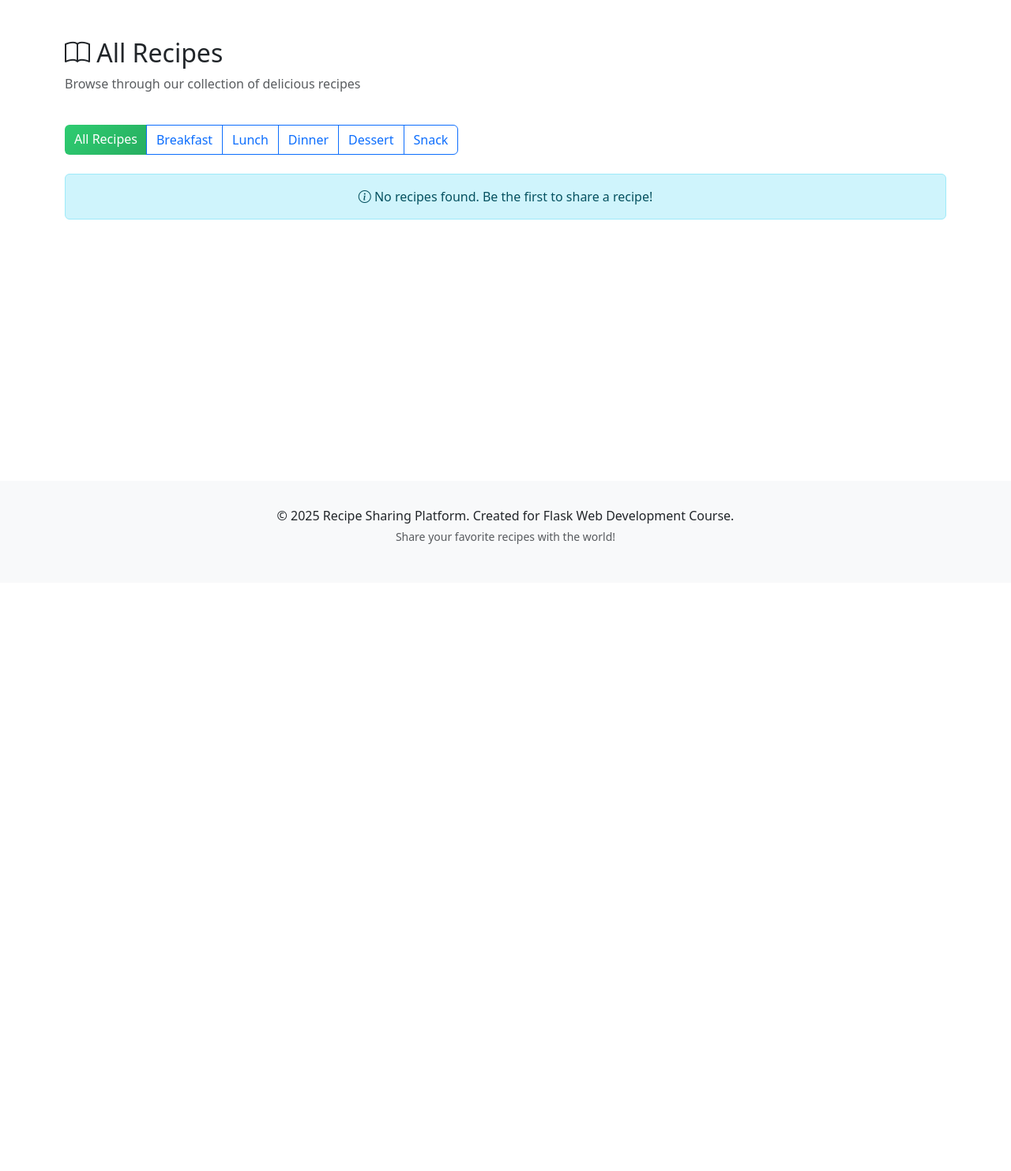
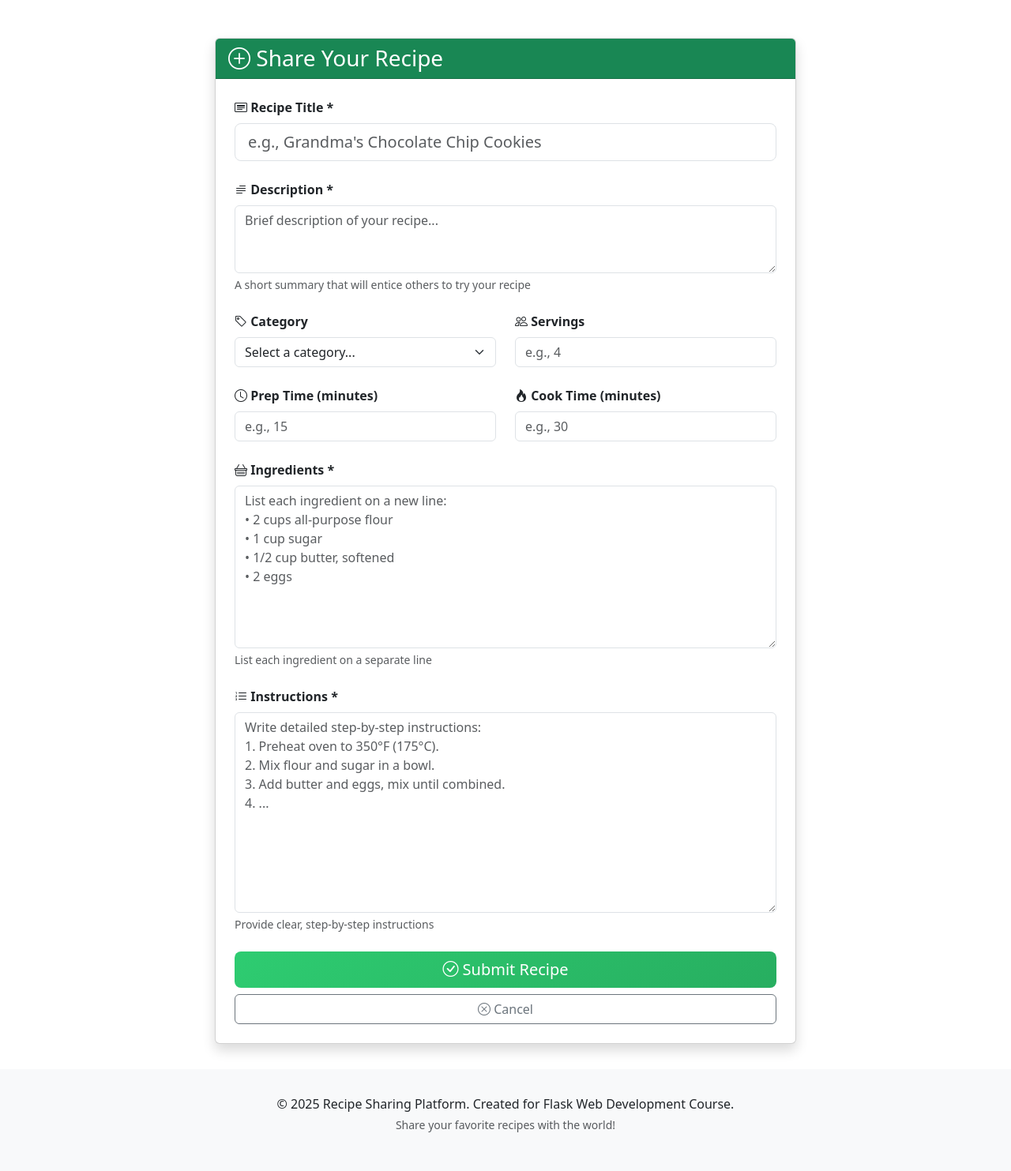
Before and after one commit to BlazingCrow88/miniproject3BrianShoemaker, a Flask app: page /recipes in a window 1280 px wide. Shown: the part 62-1545 px from the top of the page at 79% size. Before the commit the page ends 751 px from the top, so only its background shows below. Run offline with Flask 3, Linux system fonts and the light colour scheme.

Commit message:
created recipes.html

```diff
--- a/templates/recipes.html
+++ b/templates/recipes.html
@@ -1,123 +1,160 @@
 {% extends "base.html" %}
 
-{% block title %}All Recipes - Recipe Sharing Platform{% endblock %}
+{% block title %}Add Recipe - Recipe Sharing Platform{% endblock %}
 
 {% block content %}
-<div class="row mb-4">
-    <div class="col-12">
-        <h2><i class="bi bi-book"></i> All Recipes</h2>
-        <p class="text-muted">Browse through our collection of delicious recipes</p>
-    </div>
-</div>
+<div class="row justify-content-center">
+    <div class="col-lg-8">
+        <div class="card shadow">
+            <div class="card-header bg-success text-white">
+                <h3 class="mb-0"><i class="bi bi-plus-circle"></i> Share Your Recipe</h3>
+            </div>
+            <div class="card-body p-4">
+                <form method="POST" action="{{ url_for('add_recipe') }}" id="recipeForm">
+                    <div class="mb-4">
+                        <label for="title" class="form-label fw-bold">
+                            <i class="bi bi-card-heading"></i> Recipe Title *
+                        </label>
+                        <input type="text"
+                               class="form-control form-control-lg"
+                               id="title"
+                               name="title"
+                               required
+                               placeholder="e.g., Grandma's Chocolate Chip Cookies"
+                               maxlength="200">
+                    </div>
 
-<!-- Category Filter -->
-<div class="row mb-4">
-    <div class="col-12">
-        <div class="btn-group" role="group" aria-label="Recipe categories">
-            <a href="{{ url_for('recipes') }}"
-               class="btn {% if not current_category %}btn-primary{% else %}btn-outline-primary{% endif %}">
-                All Recipes
-            </a>
-            <a href="{{ url_for('recipes', category='Breakfast') }}"
-               class="btn {% if current_category == 'Breakfast' %}btn-primary{% else %}btn-outline-primary{% endif %}">
-                Breakfast
-            </a>
-            <a href="{{ url_for('recipes', category='Lunch') }}"
-               class="btn {% if current_category == 'Lunch' %}btn-primary{% else %}btn-outline-primary{% endif %}">
-                Lunch
-            </a>
-            <a href="{{ url_for('recipes', category='Dinner') }}"
-               class="btn {% if current_category == 'Dinner' %}btn-primary{% else %}btn-outline-primary{% endif %}">
-                Dinner
-            </a>
-            <a href="{{ url_for('recipes', category='Dessert') }}"
-               class="btn {% if current_category == 'Dessert' %}btn-primary{% else %}btn-outline-primary{% endif %}">
-                Dessert
-            </a>
-            <a href="{{ url_for('recipes', category='Snack') }}"
-               class="btn {% if current_category == 'Snack' %}btn-primary{% else %}btn-outline-primary{% endif %}">
-                Snack
-            </a>
+                    <div class="mb-4">
+                        <label for="description" class="form-label fw-bold">
+                            <i class="bi bi-text-paragraph"></i> Description *
+                        </label>
+                        <textarea class="form-control"
+                                  id="description"
+                                  name="description"
+                                  rows="3"
+                                  required
+                                  placeholder="Brief description of your recipe..."></textarea>
+                        <div class="form-text">A short summary that will entice others to try your recipe</div>
+                    </div>
+
+                    <div class="row mb-4">
+                        <div class="col-md-6">
+                            <label for="category" class="form-label fw-bold">
+                                <i class="bi bi-tag"></i> Category
+                            </label>
+                            <select class="form-select" id="category" name="category">
+                                <option value="">Select a category...</option>
+                                <option value="Breakfast">Breakfast</option>
+                                <option value="Lunch">Lunch</option>
+                                <option value="Dinner">Dinner</option>
+                                <option value="Dessert">Dessert</option>
+                                <option value="Snack">Snack</option>
+                                <option value="Appetizer">Appetizer</option>
+                                <option value="Beverage">Beverage</option>
+                            </select>
+                        </div>
+                        <div class="col-md-6">
+                            <label for="servings" class="form-label fw-bold">
+                                <i class="bi bi-people"></i> Servings
+                            </label>
+                            <input type="number"
+                                   class="form-control"
+                                   id="servings"
+                                   name="servings"
+                                   min="1"
+                                   max="100"
+                                   placeholder="e.g., 4">
+                        </div>
+                    </div>
+
+                    <div class="row mb-4">
+                        <div class="col-md-6">
+                            <label for="prep_time" class="form-label fw-bold">
+                                <i class="bi bi-clock"></i> Prep Time (minutes)
+                            </label>
+                            <input type="number"
+                                   class="form-control"
+                                   id="prep_time"
+                                   name="prep_time"
+                                   min="0"
+                                   placeholder="e.g., 15">
+                        </div>
+                        <div class="col-md-6">
+                            <label for="cook_time" class="form-label fw-bold">
+                                <i class="bi bi-fire"></i> Cook Time (minutes)
+                            </label>
+                            <input type="number"
+                                   class="form-control"
+                                   id="cook_time"
+                                   name="cook_time"
+                                   min="0"
+                                   placeholder="e.g., 30">
+                        </div>
+                    </div>
+
+                    <div class="mb-4">
+                        <label for="ingredients" class="form-label fw-bold">
+                            <i class="bi bi-basket"></i> Ingredients *
+                        </label>
+                        <textarea class="form-control"
+                                  id="ingredients"
+                                  name="ingredients"
+                                  rows="8"
+                                  required
+                                  placeholder="List each ingredient on a new line:
+• 2 cups all-purpose flour
+• 1 cup sugar
+• 1/2 cup butter, softened
+• 2 eggs"></textarea>
+                        <div class="form-text">List each ingredient on a separate line</div>
+                    </div>
+
+                    <div class="mb-4">
+                        <label for="instructions" class="form-label fw-bold">
+                            <i class="bi bi-list-ol"></i> Instructions *
+                        </label>
+                        <textarea class="form-control"
+                                  id="instructions"
+                                  name="instructions"
+                                  rows="10"
+                                  required
+                                  placeholder="Write detailed step-by-step instructions:
+1. Preheat oven to 350°F (175°C).
+2. Mix flour and sugar in a bowl.
+3. Add butter and eggs, mix until combined.
+4. ..."></textarea>
+                        <div class="form-text">Provide clear, step-by-step instructions</div>
+                    </div>
+
+                    <div class="d-grid gap-2">
+                        <button type="submit" class="btn btn-primary btn-lg">
+                            <i class="bi bi-check-circle"></i> Submit Recipe
+                        </button>
+                        <a href="{{ url_for('index') }}" class="btn btn-outline-secondary">
+                            <i class="bi bi-x-circle"></i> Cancel
+                        </a>
+                    </div>
+                </form>
+            </div>
         </div>
     </div>
 </div>
+{% endblock %}
 
-{% if recipes %}
-<div class="row">
-    {% for recipe in recipes %}
-    <div class="col-md-6 col-lg-4 mb-4">
-        <div class="card recipe-card h-100 shadow-sm">
-            <div class="card-body">
-                <h5 class="card-title">{{ recipe.title }}</h5>
-                <p class="card-text text-muted">
-                    {{ recipe.description[:120] }}{% if recipe.description|length > 120 %}...{% endif %}
-                </p>
+{% block extra_js %}
+<script>
+    // Form validation feedback
+    document.getElementById('recipeForm').addEventListener('submit', function(event) {
+        const title = document.getElementById('title').value.trim();
+        const description = document.getElementById('description').value.trim();
+        const ingredients = document.getElementById('ingredients').value.trim();
+        const instructions = document.getElementById('instructions').value.trim();
 
-                <div class="mb-2">
-                    <small class="text-muted">
-                        <i class="bi bi-person"></i> By {{ recipe.author.username }}
-                    </small>
-                </div>
-
-                {% if recipe.category %}
-                <div class="mb-2">
-                    <span class="badge bg-success">{{ recipe.category }}</span>
-                </div>
-                {% endif %}
-
-                <div class="d-flex justify-content-between align-items-center mb-3">
-                    <div>
-                        {% if recipe.prep_time %}
-                        <small class="text-muted">
-                            <i class="bi bi-clock"></i> {{ recipe.prep_time }}min prep
-                        </small>
-                        {% endif %}
-                    </div>
-                    <div>
-                        {% if recipe.cook_time %}
-                        <small class="text-muted">
-                            <i class="bi bi-fire"></i> {{ recipe.cook_time }}min cook
-                        </small>
-                        {% endif %}
-                    </div>
-                </div>
-
-                {% if recipe.servings %}
-                <div class="mb-3">
-                    <small class="text-muted">
-                        <i class="bi bi-people"></i> Serves {{ recipe.servings }}
-                    </small>
-                </div>
-                {% endif %}
-
-                <a href="{{ url_for('recipe_detail', recipe_id=recipe.id) }}"
-                   class="btn btn-outline-success w-100">
-                    <i class="bi bi-eye"></i> View Recipe
-                </a>
-            </div>
-            <div class="card-footer text-muted small">
-                <i class="bi bi-calendar3"></i> Added {{ recipe.created_at.strftime('%b %d, %Y') }}
-            </div>
-        </div>
-    </div>
-    {% endfor %}
-</div>
-{% else %}
-<div class="alert alert-info text-center">
-    <i class="bi bi-info-circle"></i>
-    {% if current_category %}
-        No recipes found in the {{ current_category }} category.
-    {% else %}
-        No recipes found. Be the first to share a recipe!
-    {% endif %}
-</div>
-{% endif %}
-
-{% if session.user_id %}
-<div class="text-center mt-5">
-    <a href="{{ url_for('add_recipe') }}" class="btn btn-primary btn-lg">
-        <i class="bi bi-plus-circle"></i> Share Your Recipe
-    </a>
-</div>
-{% endif %}
+        if (!title || !description || !ingredients || !instructions) {
+            event.preventDefault();
+            alert('Please fill in all required fields (marked with *)');
+            return false;
+        }
+    });
+</script>
 {% endblock %}
```
